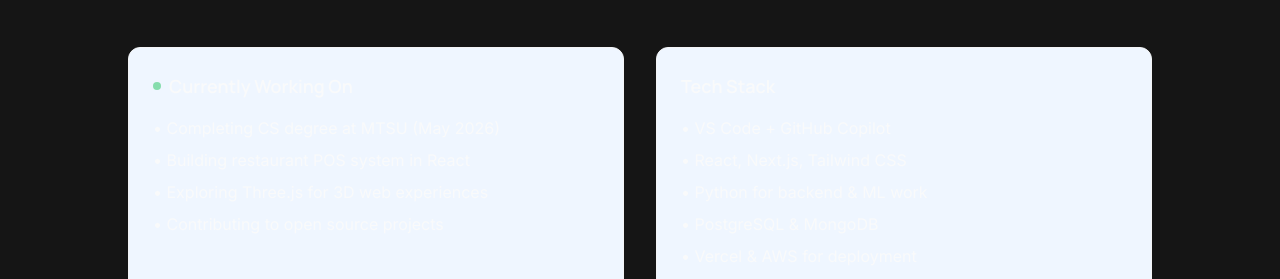
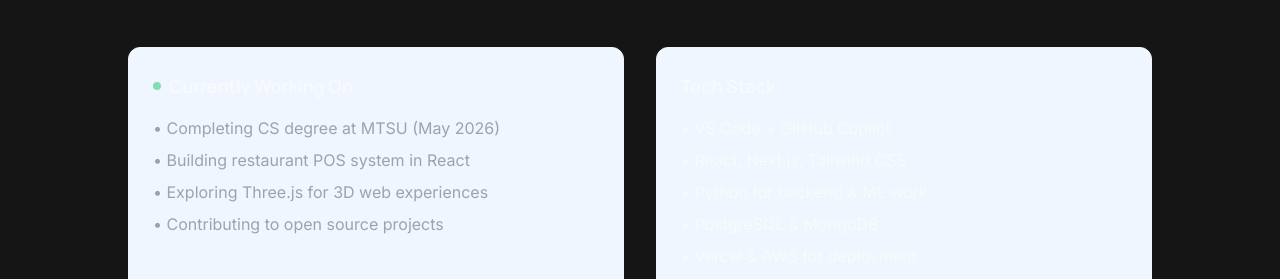
Before and after one commit to WebbOfCode/WebbPortfolio, a Next.js app: page / in a window 1280 px wide. Shown: the part 4503-4782 px from the top of the page. Built offline with nearby package versions, Linux system fonts and the light colour scheme.

Commit message:
modern mode enforced

```diff
--- a/src/app/page.tsx
+++ b/src/app/page.tsx
@@ -55,6 +55,10 @@ export default function Home() {
     // Use MutationObserver to detect theme attribute changes
     const observer = new MutationObserver(handleThemeChange)
     observer.observe(document.documentElement, { attributes: true, attributeFilter: ['data-theme'] })
+
+    // Ensure the site always launches in professional mode
+    document.documentElement.setAttribute('data-theme', 'professional');
+    setIsRetro(false);
 
     return () => observer.disconnect()
   }, [])
--- a/src/components/Projects.tsx
+++ b/src/components/Projects.tsx
@@ -490,7 +490,7 @@ export default function Projects() {
               <div className={`w-2 h-2 bg-green-500 rounded-full mr-2 ${reducedMotion ? '' : 'animate-pulse'}`}></div>
               Currently Working On
             </h3>
-            <ul className="space-y-2 text-text-secondary">
+            <ul className="space-y-2 text-text-muted">
               <li>• Completing CS degree at MTSU (May 2026)</li>
               <li>• Building restaurant POS system in React</li>
               <li>• Exploring Three.js for 3D web experiences</li>
```
